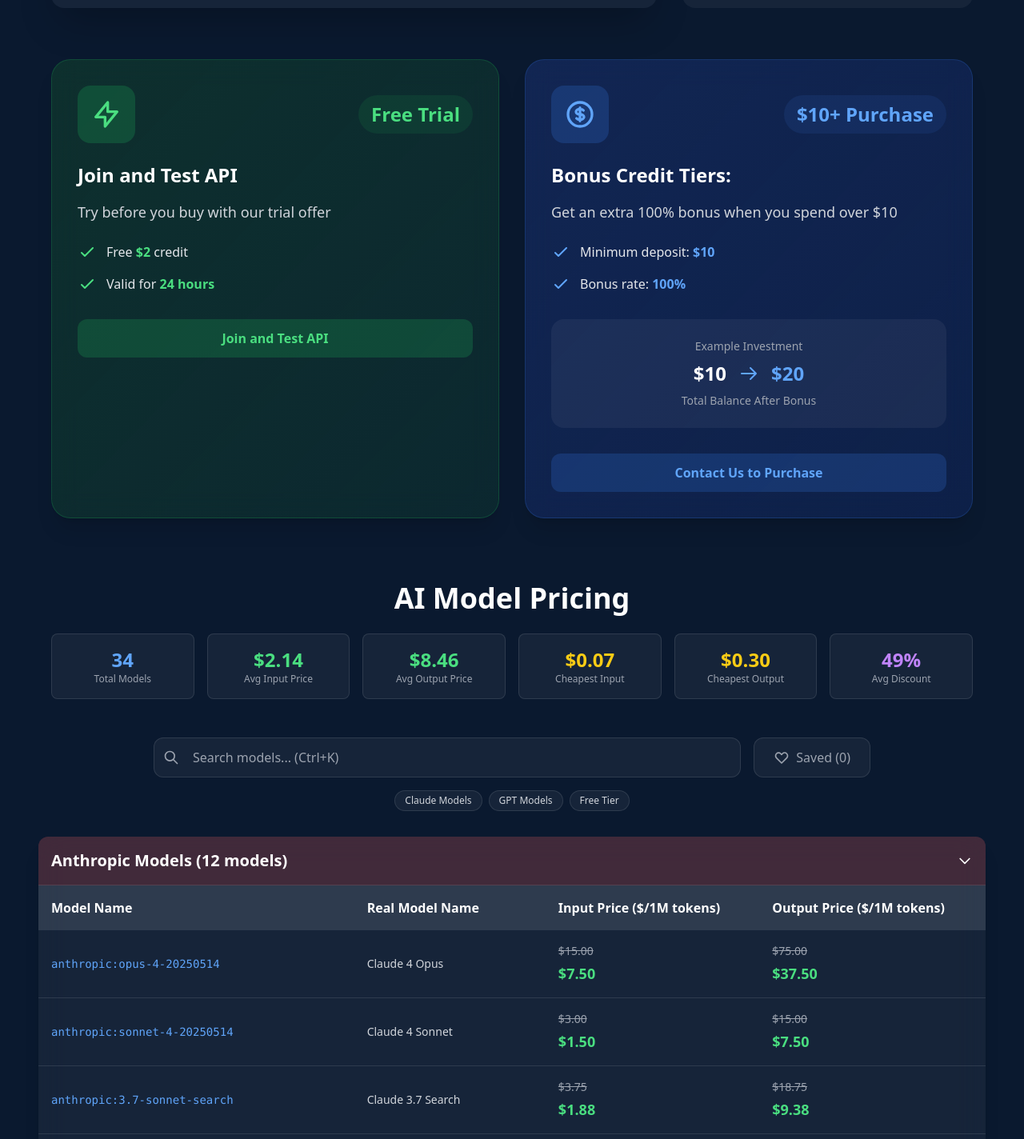
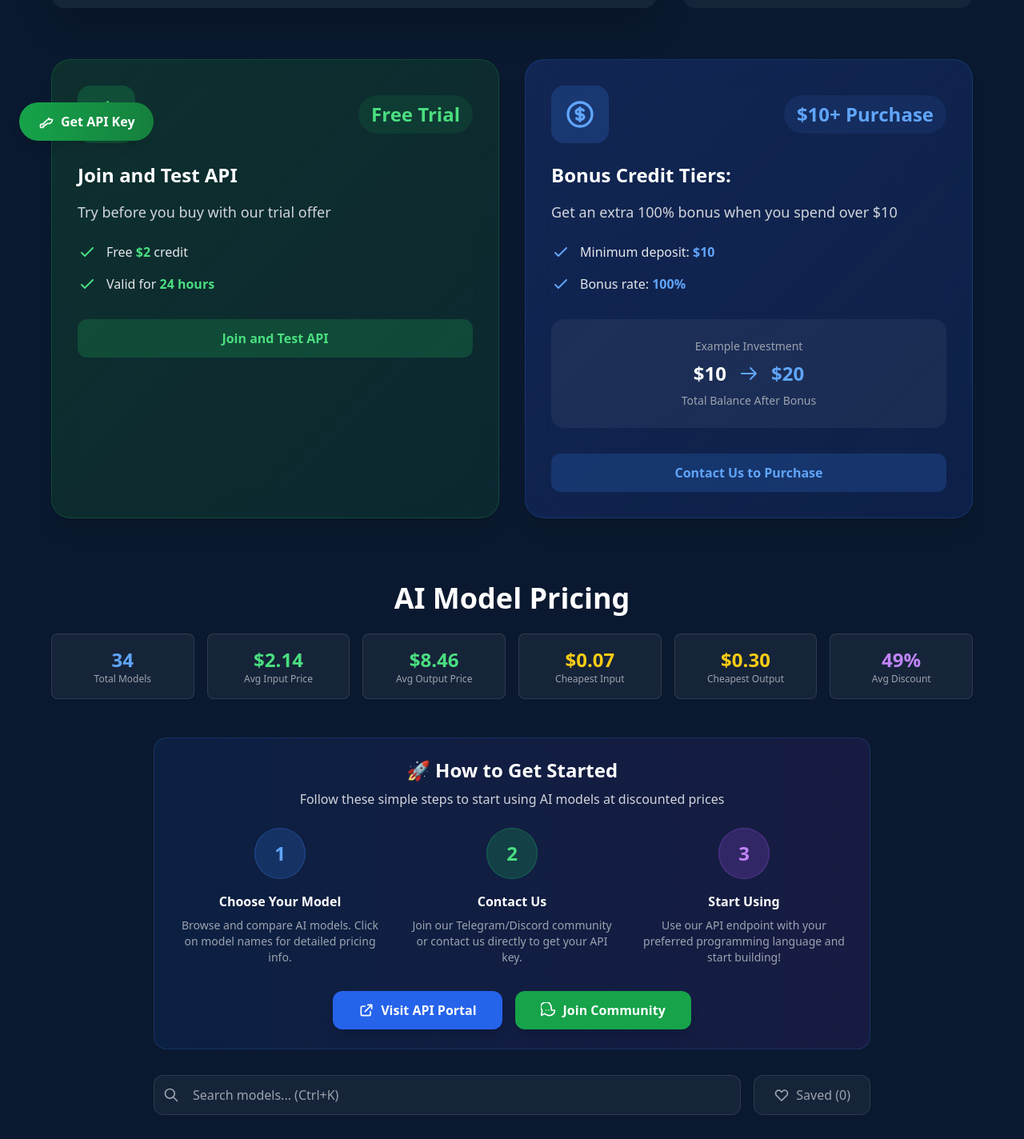
Before and after one commit to CuongTran69/apishared, a Next.js app: page / in a window 1280 px wide. Shown: the part 600-2024 px from the top of the page at 80% size. Built offline with nearby package versions, Linux system fonts and the light colour scheme.

Commit message:
update UI

```diff
--- a/app/components/ModelPricingSection.tsx
+++ b/app/components/ModelPricingSection.tsx
@@ -11,6 +11,7 @@
   expandedCategories: string[];
   toggleCategory: (category: string) => void;
   handleCopyCode: (code: string) => void;
+  footerSectionRef?: React.RefObject<HTMLDivElement | null>;
 }
 
 // Loading skeleton component
@@ -41,7 +42,8 @@
   modelSectionRef,
   expandedCategories,
   toggleCategory,
-  handleCopyCode
+  handleCopyCode,
+  footerSectionRef
 }) => {
   const [filterText, setFilterText] = useState('');
   const [isLoading, setIsLoading] = useState(false);
@@ -165,32 +167,7 @@
     return () => document.removeEventListener('keydown', handleKeyPress);
   }, [showComparePanel, showModelPopup]);
 
-  const quickFilters = [
-    { name: 'Claude Models', filter: 'claude' },
-    { name: 'GPT Models', filter: 'gpt' },
-    { name: 'Free Tier', filter: 'free' }
-  ];
 
-  const applyQuickFilter = (filterType: string) => {
-    const allModels = Object.values(modelPricing).flat();
-    let filtered: ModelInfo[] = [];
-
-    switch (filterType) {
-      case 'claude':
-        setFilterText('claude');
-        break;
-      case 'gpt':
-        setFilterText('gpt');
-        break;
-      case 'free':
-        filtered = allModels.filter(model => model.inputPrice.discounted < 1);
-        if (filtered.length > 0) {
-          const modelNames = filtered.map(m => m.realName).join(', ');
-          alert(`Free tier models: ${modelNames}`);
-        }
-        break;
-    }
-  };
 
   return (
     <section ref={modelSectionRef} className="mt-12 md:mt-20 relative z-10 px-4">
@@ -227,6 +204,66 @@
               <div className="text-xs text-gray-400">Avg Discount</div>
             </div>
           </div>
+        </div>
+      </div>
+
+      {/* How to Get Started Section */}
+      <div className="max-w-4xl mx-auto mb-8 bg-gradient-to-r from-blue-600/10 to-purple-600/10 rounded-2xl p-6 border border-blue-500/20">
+        <div className="text-center mb-6">
+          <h3 className="text-2xl font-bold text-white mb-2">🚀 How to Get Started</h3>
+          <p className="text-gray-300">Follow these simple steps to start using AI models at discounted prices</p>
+        </div>
+
+        <div className="grid md:grid-cols-3 gap-6">
+          {/* Step 1 */}
+          <div className="text-center">
+            <div className="bg-blue-500/20 w-16 h-16 rounded-full flex items-center justify-center mx-auto mb-4 border border-blue-500/30">
+              <span className="text-2xl font-bold text-blue-400">1</span>
+            </div>
+            <h4 className="font-semibold text-white mb-2">Choose Your Model</h4>
+            <p className="text-gray-400 text-sm">Browse and compare AI models. Click on model names for detailed pricing info.</p>
+          </div>
+
+          {/* Step 2 */}
+          <div className="text-center">
+            <div className="bg-green-500/20 w-16 h-16 rounded-full flex items-center justify-center mx-auto mb-4 border border-green-500/30">
+              <span className="text-2xl font-bold text-green-400">2</span>
+            </div>
+            <h4 className="font-semibold text-white mb-2">Contact Us</h4>
+            <p className="text-gray-400 text-sm">Join our Telegram/Discord community or contact us directly to get your API key.</p>
+          </div>
+
+          {/* Step 3 */}
+          <div className="text-center">
+            <div className="bg-purple-500/20 w-16 h-16 rounded-full flex items-center justify-center mx-auto mb-4 border border-purple-500/30">
+              <span className="text-2xl font-bold text-purple-400">3</span>
+            </div>
+            <h4 className="font-semibold text-white mb-2">Start Using</h4>
+            <p className="text-gray-400 text-sm">Use our API endpoint with your preferred programming language and start building!</p>
+          </div>
+        </div>
+
+        {/* CTA Buttons */}
+        <div className="flex flex-col sm:flex-row gap-4 justify-center mt-8">
+          <button
+            onClick={() => window.open('https://api.llm.ai.vn', '_blank')}
+            className="px-8 py-3 bg-blue-600 hover:bg-blue-700 text-white font-semibold rounded-xl transition-all duration-300 flex items-center justify-center gap-2 hover:scale-105 shadow-lg"
+          >
+            <svg className="w-5 h-5" fill="none" stroke="currentColor" viewBox="0 0 24 24">
+              <path strokeLinecap="round" strokeLinejoin="round" strokeWidth={2} d="M10 6H6a2 2 0 00-2 2v10a2 2 0 002 2h10a2 2 0 002-2v-4M14 4h6m0 0v6m0-6L10 14" />
+            </svg>
+            Visit API Portal
+          </button>
+
+          <button
+            onClick={() => footerSectionRef?.current?.scrollIntoView({ behavior: 'smooth' })}
+            className="px-8 py-3 bg-green-600 hover:bg-green-700 text-white font-semibold rounded-xl transition-all duration-300 flex items-center justify-center gap-2 hover:scale-105 shadow-lg"
+          >
+            <svg className="w-5 h-5" fill="none" stroke="currentColor" viewBox="0 0 24 24">
+              <path strokeLinecap="round" strokeLinejoin="round" strokeWidth={2} d="M8 12h.01M12 12h.01M16 12h.01M21 12c0 4.418-3.582 8-8 8a8.955 8.955 0 01-2.126-.325c-1.652-.5-3.274-1.326-4.874-2.492L0 20l2.126-6.287c-.652-1.6-1.478-3.222-1.978-4.874-.25-.677-.298-1.376-.298-2.039C0 3.372 3.582-.25 8-.25s8 3.622 8 12.25z" />
+            </svg>
+            Join Community
+          </button>
         </div>
       </div>
 
@@ -286,18 +323,7 @@
            </button>
          </div>
 
-         {/* Quick Filters */}
-         <div className="flex flex-wrap gap-2 justify-center">
-           {quickFilters.map((filter) => (
-             <button
-               key={filter.filter}
-               onClick={() => applyQuickFilter(filter.filter)}
-               className="px-3 py-1 text-xs bg-white/5 hover:bg-white/10 text-gray-300 hover:text-white rounded-full transition-all duration-200 border border-white/10 hover:border-white/20"
-             >
-               {filter.name}
-             </button>
-           ))}
-         </div>
+
 
          {/* Compare Panel */}
         {showComparePanel && savedModels.length > 0 && (
@@ -669,33 +695,75 @@
                 </div>
                              </div>
 
-              {/* Action Buttons */}
-              <div className="flex flex-col sm:flex-row gap-3">
+               {/* Usage Example */}
+               <div className="bg-gray-800/50 rounded-xl p-4 border border-gray-700 mb-6">
+                 <div className="flex items-center gap-2 mb-3">
+                   <svg className="w-5 h-5 text-gray-400" fill="none" stroke="currentColor" viewBox="0 0 24 24">
+                     <path strokeLinecap="round" strokeLinejoin="round" strokeWidth={2} d="M10 20l4-16m4 4l4 4-4 4M6 16l-4-4 4-4" />
+                   </svg>
+                   <h4 className="font-semibold text-gray-300">Usage Example</h4>
+                 </div>
+                 <div className="bg-black/30 rounded-lg p-3 border border-gray-600">
+                   <code className="text-sm text-green-400 block whitespace-pre-wrap">
+{`curl -X POST "https://api.llm.ai.vn/v1/chat/completions" \\
+  -H "Authorization: Bearer YOUR_API_KEY" \\
+  -H "Content-Type: application/json" \\
+  -d '{
+    "model": "${selectedModel.apiName}",
+    "messages": [
+      {"role": "user", "content": "Hello!"}
+    ]
+  }'`}
+                   </code>
+                 </div>
+                 <p className="text-xs text-gray-500 mt-2">
+                   💡 Replace YOUR_API_KEY with your actual API key from our portal
+                 </p>
+               </div>
+
+                              {/* Primary CTA */}
+               <div className="mb-4">
+                 <button
+                   onClick={() => {
+                     window.open('https://api.llm.ai.vn', '_blank');
+                     setShowModelPopup(false);
+                   }}
+                   className="w-full bg-gradient-to-r from-green-600 to-green-700 hover:from-green-700 hover:to-green-800 text-white font-bold py-4 px-6 rounded-xl transition-all duration-200 flex items-center justify-center gap-3 hover:scale-105 shadow-lg"
+                 >
+                   <svg className="w-6 h-6" fill="none" stroke="currentColor" viewBox="0 0 24 24">
+                     <path strokeLinecap="round" strokeLinejoin="round" strokeWidth={2} d="M15 7a2 2 0 012 2m4 0a6 6 0 01-7.743 5.743L11 17H9v2H7v2H4a1 1 0 01-1-1v-3a1 1 0 011-1h2.586l6.243-6.243C12.968 9.313 13.83 9 14.5 9z" />
+                   </svg>
+                   Get API Key & Start Using {selectedModel.realName}
+                 </button>
+               </div>
+
+               {/* Secondary Actions */}
+               <div className="grid grid-cols-3 gap-2">
                  <button
                    onClick={() => handleCopyCode(selectedModel.apiName)}
-                  className="flex-1 bg-blue-600 hover:bg-blue-700 text-white font-semibold py-3 px-4 rounded-xl transition-all duration-200 flex items-center justify-center gap-2 hover:scale-105"
+                   className="bg-blue-600/20 hover:bg-blue-600/30 text-blue-400 font-medium py-2 px-3 rounded-lg transition-all duration-200 flex items-center justify-center gap-2 text-sm border border-blue-500/30"
                  >
-                  <FaCopy className="w-4 h-4" />
-                  Copy API Name
+                   <FaCopy className="w-3 h-3" />
+                   Copy API
                  </button>
 
                  <button
                    onClick={() => handleCopyCode(selectedModel.realName)}
-                  className="flex-1 bg-gray-600 hover:bg-gray-700 text-white font-semibold py-3 px-4 rounded-xl transition-all duration-200 flex items-center justify-center gap-2 hover:scale-105"
+                   className="bg-gray-600/20 hover:bg-gray-600/30 text-gray-400 font-medium py-2 px-3 rounded-lg transition-all duration-200 flex items-center justify-center gap-2 text-sm border border-gray-500/30"
                  >
-                  <FaCopy className="w-4 h-4" />
-                  Copy Model Name
+                   <FaCopy className="w-3 h-3" />
+                   Copy Name
                  </button>
 
                  <button
                    onClick={() => toggleSaveModel(selectedModel.apiName)}
-                  className={`px-4 py-3 rounded-xl font-semibold transition-all duration-200 flex items-center justify-center gap-2 hover:scale-105 ${
+                   className={`font-medium py-2 px-3 rounded-lg transition-all duration-200 flex items-center justify-center gap-2 text-sm ${
                      savedModels.includes(selectedModel.apiName)
-                      ? 'bg-yellow-600 hover:bg-yellow-700 text-white'
+                       ? 'bg-yellow-600/30 text-yellow-400 border border-yellow-500/30'
                        : 'bg-yellow-600/20 hover:bg-yellow-600/30 text-yellow-400 border border-yellow-500/30'
                    }`}
                  >
-                  <svg className="w-4 h-4" fill={savedModels.includes(selectedModel.apiName) ? "currentColor" : "none"} stroke="currentColor" viewBox="0 0 24 24">
+                   <svg className="w-3 h-3" fill={savedModels.includes(selectedModel.apiName) ? "currentColor" : "none"} stroke="currentColor" viewBox="0 0 24 24">
                      <path strokeLinecap="round" strokeLinejoin="round" strokeWidth={2} d="M4.318 6.318a4.5 4.5 0 000 6.364L12 20.364l7.682-7.682a4.5 4.5 0 00-6.364-6.364L12 7.636l-1.318-1.318a4.5 4.5 0 00-6.364 0z" />
                    </svg>
                    {savedModels.includes(selectedModel.apiName) ? 'Saved' : 'Save'}
--- a/app/page.tsx
+++ b/app/page.tsx
@@ -179,6 +179,7 @@
           expandedCategories={expandedCategories}
           toggleCategory={toggleCategory}
           handleCopyCode={handleCopyCode}
+          footerSectionRef={footerSectionRef}
         />
 
         {/* Footer */}
@@ -191,6 +192,17 @@
       {/* Floating Action Button - Mobile Only */}
       <div className="fixed bottom-6 right-6 z-50 md:hidden">
         <div className="flex flex-col gap-3">
+          {/* Contact/Join Button */}
+          <button
+            onClick={() => footerSectionRef.current?.scrollIntoView({ behavior: 'smooth' })}
+            className="w-14 h-14 bg-green-600 hover:bg-green-700 text-white rounded-full shadow-lg hover:shadow-xl transition-all duration-300 flex items-center justify-center group animate-pulse"
+            title="Get API Key"
+          >
+            <svg xmlns="http://www.w3.org/2000/svg" className="h-6 w-6 group-hover:scale-110 transition-transform" fill="none" viewBox="0 0 24 24" stroke="currentColor">
+              <path strokeLinecap="round" strokeLinejoin="round" strokeWidth={2} d="M15 7a2 2 0 012 2m4 0a6 6 0 01-7.743 5.743L11 17H9v2H7v2H4a1 1 0 01-1-1v-3a1 1 0 011-1h2.586l6.243-6.243C12.968 9.313 13.83 9 14.5 9z" />
+            </svg>
+          </button>
+
           {/* API Tester Button */}
           <button
             onClick={() => setIsApiTesterOpen(true)}
@@ -215,6 +227,20 @@
         </div>
       </div>
 
+      {/* Desktop Floating Contact Button */}
+      <div className="fixed bottom-6 left-6 z-50 hidden md:block">
+        <button
+          onClick={() => footerSectionRef.current?.scrollIntoView({ behavior: 'smooth' })}
+          className="bg-gradient-to-r from-green-600 to-green-700 hover:from-green-700 hover:to-green-800 text-white font-semibold py-3 px-6 rounded-full shadow-lg hover:shadow-xl transition-all duration-300 flex items-center gap-2 hover:scale-105 animate-pulse"
+          title="Get API Key Now"
+        >
+          <svg className="w-5 h-5" fill="none" stroke="currentColor" viewBox="0 0 24 24">
+            <path strokeLinecap="round" strokeLinejoin="round" strokeWidth={2} d="M15 7a2 2 0 012 2m4 0a6 6 0 01-7.743 5.743L11 17H9v2H7v2H4a1 1 0 01-1-1v-3a1 1 0 011-1h2.586l6.243-6.243C12.968 9.313 13.83 9 14.5 9z" />
+          </svg>
+          Get API Key
+        </button>
+      </div>
+
       {/* API Tester Modal */}
       <ApiTester
         isOpen={isApiTesterOpen}
```
Also changed, not shown: app/components/Footer.tsx (+17 -5 lines). Lines whose indentation alone changed are shown as unchanged.
